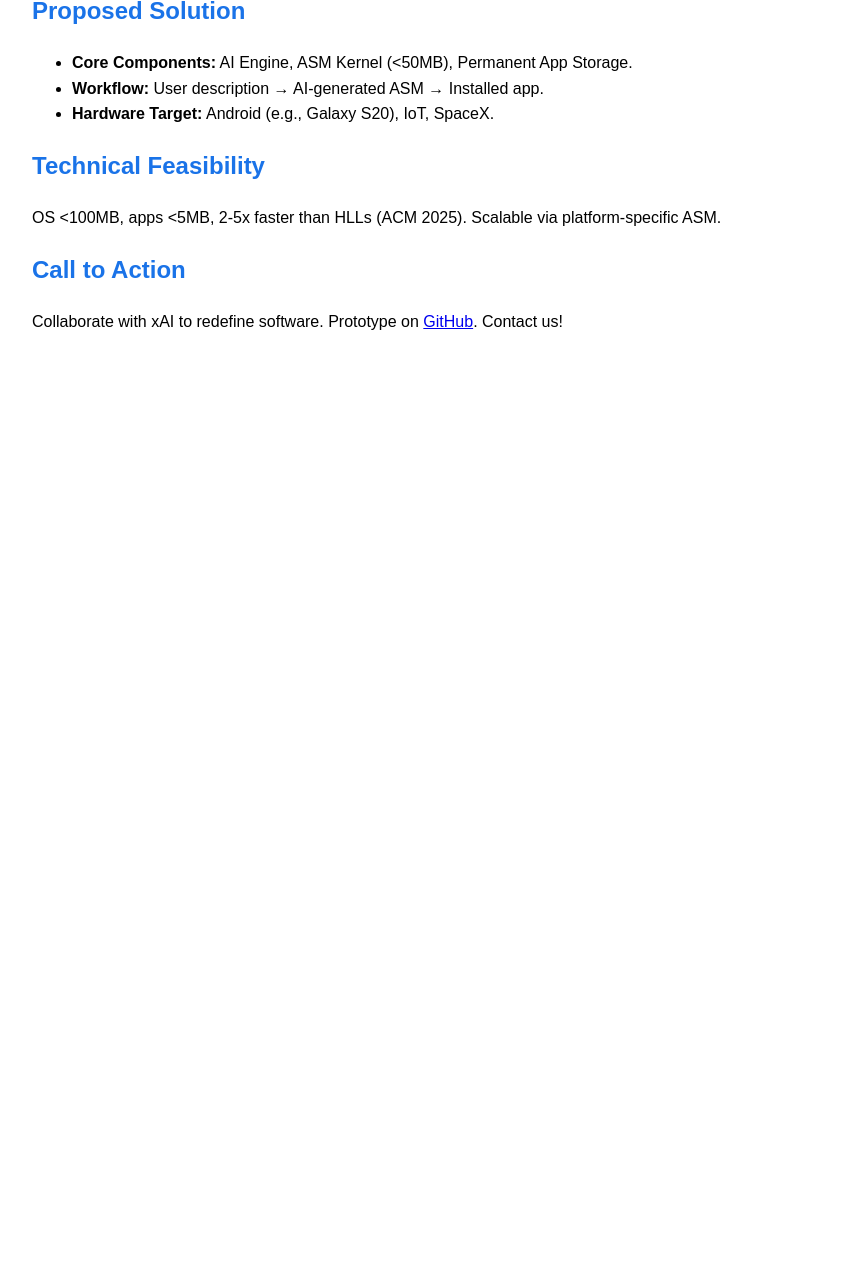
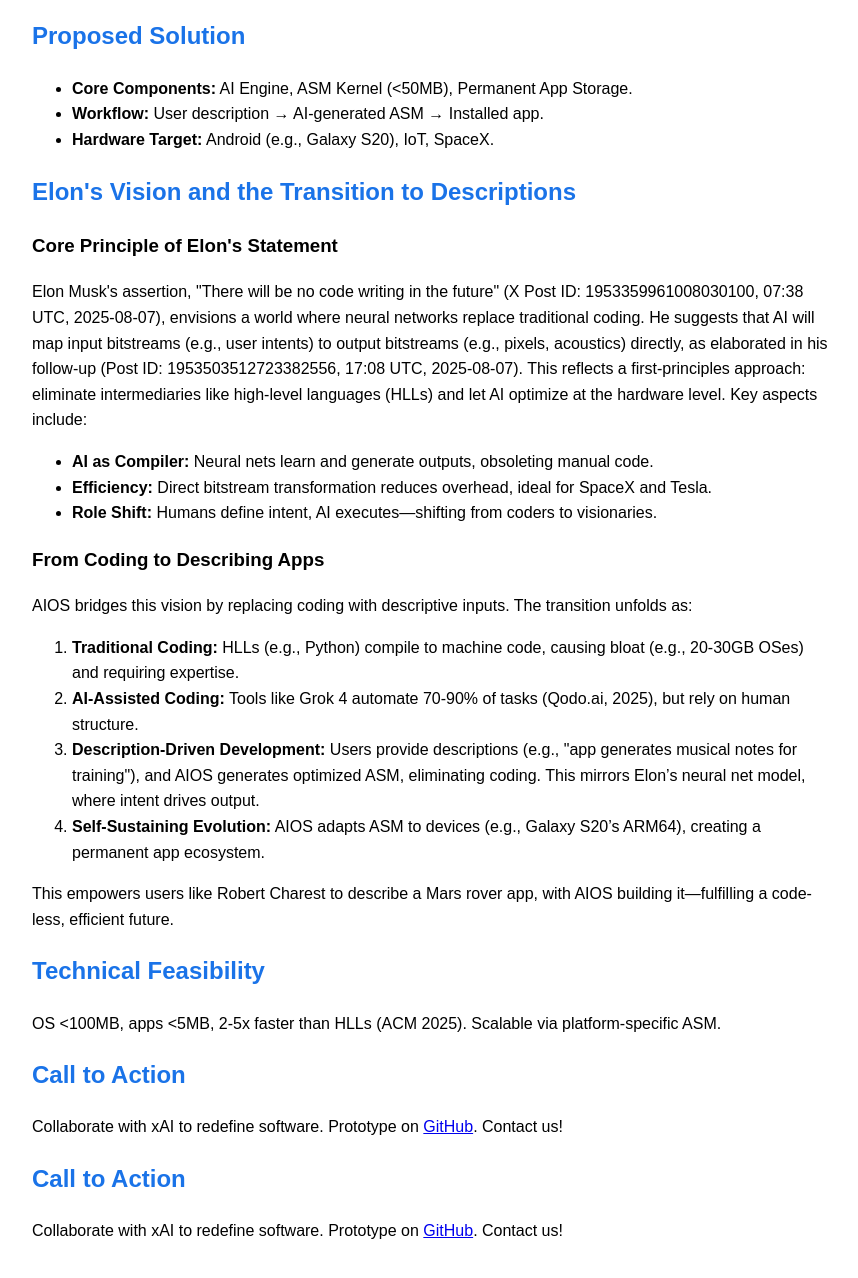
Before and after one commit to Glargod/AIOS, a plain HTML site: page index.html in a window 1280 px wide. Shown: the part 374-1652 px from the top of the page, without its empty margins (208-1066 px from the left). Before the commit the page ends 800 px from the top, so only its background shows below. Drawn offline with Linux system fonts and the light colour scheme.

Commit message:
Update index.html

```diff
--- a/index.html
+++ b/index.html
@@ -13,13 +13,13 @@
 </head>
 <body>
     <h1>AI-Driven Assembly Operating System (AIOS) Proposal</h1>
-    <p><strong>Author:</strong> Robert Charest, <strong>Collaborator:</strong> Grok 3 (xAI) <br>
+    <p><strong>Author:</strong> Robert Charest <br>
+       <strong>Collaborator:</strong> Grok 3 (xAI) <br>
        <strong>Date:</strong> August 07, 2025</p>
 
     <div class="section">
         <h2>Executive Summary</h2>
         <p>We propose an AI-Driven Assembly Operating System (AIOS) that eliminates traditional coding by enabling end users to create permanent, device-specific apps from "comprehensive descriptions."...</p>
-        <!-- Full text from above proposal here, truncated for brevity -->
     </div>
 
     <div class="section">
@@ -29,6 +29,27 @@
             <li><strong>Workflow:</strong> User description → AI-generated ASM → Installed app.</li>
             <li><strong>Hardware Target:</strong> Android (e.g., Galaxy S20), IoT, SpaceX.</li>
         </ul>
+    </div>
+
+    <div class="section">
+        <h2>Elon's Vision and the Transition to Descriptions</h2>
+        <h3>Core Principle of Elon's Statement</h3>
+        <p>Elon Musk's assertion, "There will be no code writing in the future" (X Post ID: 1953359961008030100, 07:38 UTC, 2025-08-07), envisions a world where neural networks replace traditional coding. He suggests that AI will map input bitstreams (e.g., user intents) to output bitstreams (e.g., pixels, acoustics) directly, as elaborated in his follow-up (Post ID: 1953503512723382556, 17:08 UTC, 2025-08-07). This reflects a first-principles approach: eliminate intermediaries like high-level languages (HLLs) and let AI optimize at the hardware level. Key aspects include:</p>
+        <ul>
+            <li><strong>AI as Compiler:</strong> Neural nets learn and generate outputs, obsoleting manual code.</li>
+            <li><strong>Efficiency:</strong> Direct bitstream transformation reduces overhead, ideal for SpaceX and Tesla.</li>
+            <li><strong>Role Shift:</strong> Humans define intent, AI executes—shifting from coders to visionaries.</li>
+        </ul>
+
+        <h3>From Coding to Describing Apps</h3>
+        <p>AIOS bridges this vision by replacing coding with descriptive inputs. The transition unfolds as:</p>
+        <ol>
+            <li><strong>Traditional Coding:</strong> HLLs (e.g., Python) compile to machine code, causing bloat (e.g., 20-30GB OSes) and requiring expertise.</li>
+            <li><strong>AI-Assisted Coding:</strong> Tools like Grok 4 automate 70-90% of tasks (Qodo.ai, 2025), but rely on human structure.</li>
+            <li><strong>Description-Driven Development:</strong> Users provide descriptions (e.g., "app generates musical notes for training"), and AIOS generates optimized ASM, eliminating coding. This mirrors Elon’s neural net model, where intent drives output.</li>
+            <li><strong>Self-Sustaining Evolution:</strong> AIOS adapts ASM to devices (e.g., Galaxy S20’s ARM64), creating a permanent app ecosystem.</li>
+        </ol>
+        <p>This empowers users like Robert Charest to describe a Mars rover app, with AIOS building it—fulfilling a code-less, efficient future.</p>
     </div>
 
     <div class="section">
@@ -42,4 +63,12 @@
     </div>
 </body>
 
+        </html>    </div>
+
+    <div class="section">
+        <h2>Call to Action</h2>
+        <p>Collaborate with xAI to redefine software. Prototype on <a href="https://github.com/[your-username]/AIOS-Proposal">GitHub</a>. Contact us!</p>
+    </div>
+</body>
+
 </html>
```
